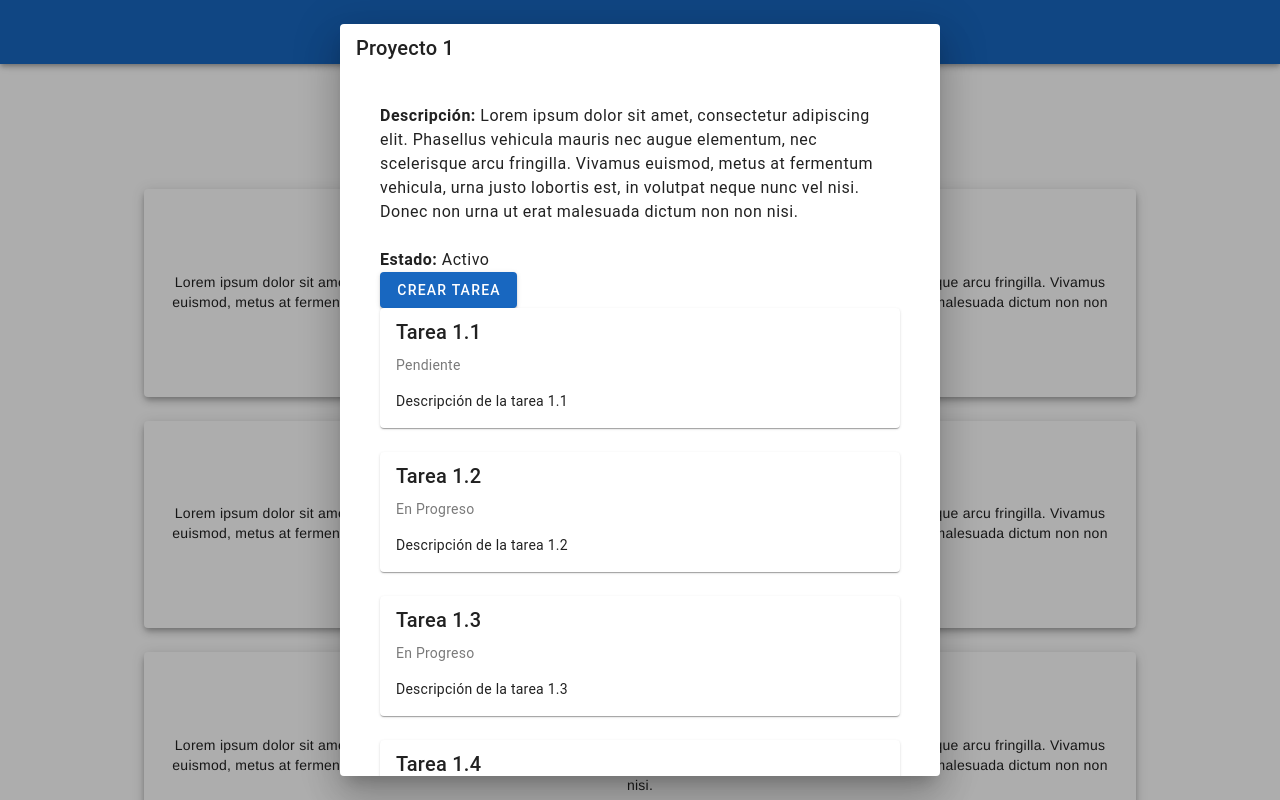
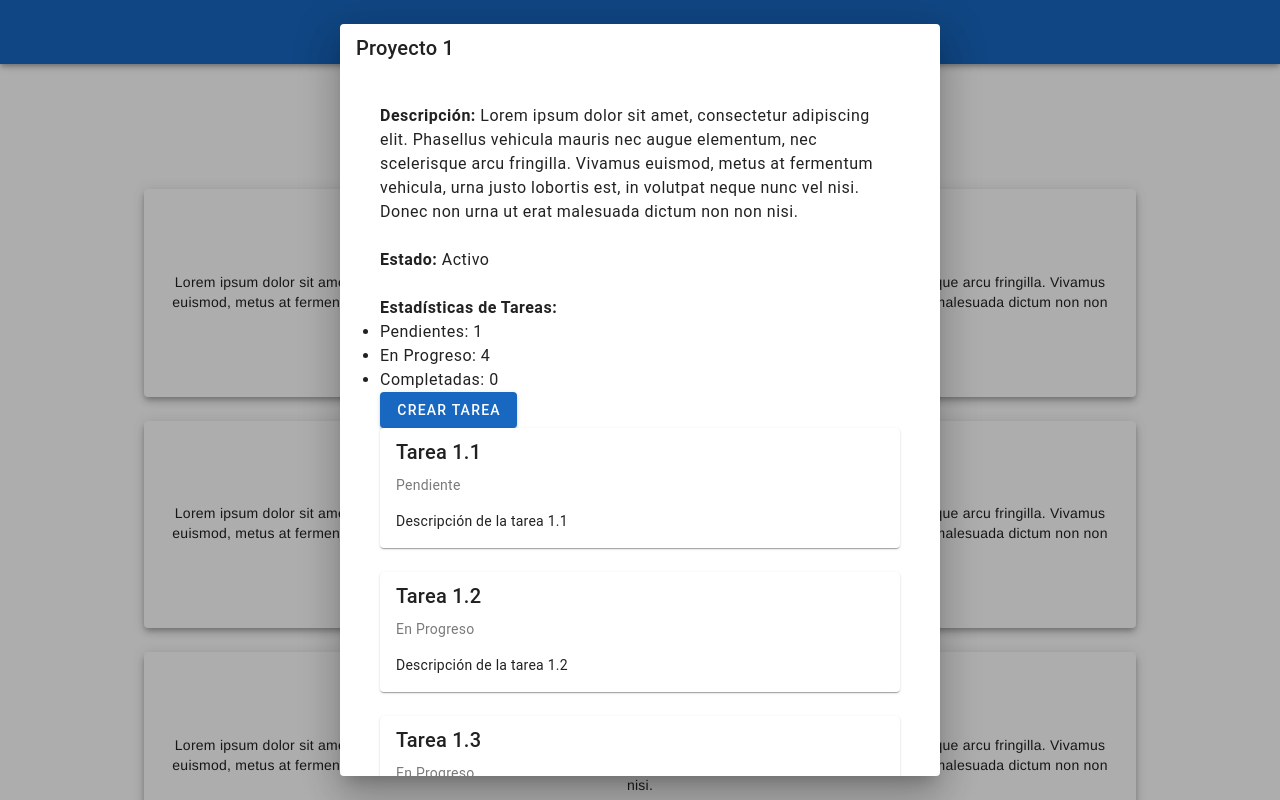
Before and after one commit to JulianDGP/project-manager, a Vue app: page / in a window 1280 px wide. Both pictures are taken after a click on the element 640 px from the left and 292 px from the top of the page. Built offline with nearby package versions, Linux system fonts and the light colour scheme.

Commit message:
funcionalidades de tareas y estadisticas de tareas

```diff
--- a/src/components/ProjectDetailsModal.vue
+++ b/src/components/ProjectDetailsModal.vue
@@ -21,6 +21,21 @@
               <p><strong>Estado:</strong> {{ project.active }}</p>
             </v-col>
           </v-row>
+
+
+          <!-- Mostrar estadísticas de las tareas -->
+          <v-row v-if="project.tasks && project.tasks.length">
+            <v-col cols="12">
+              <p><strong>Estadísticas de Tareas:</strong></p>
+              <ul>
+                <li>Pendientes: {{ taskStatistics.pending }}</li>
+                <li>En Progreso: {{ taskStatistics.inProgress }}</li>
+                <li>Completadas: {{ taskStatistics.completed }}</li>
+              </ul>
+            </v-col>
+          </v-row>
+
+
           <!-- Botón para abrir el modal de creación de tareas -->
           <v-btn color="primary" @click="openCreateTaskModal">Crear Tarea</v-btn>
 
@@ -69,6 +84,23 @@ export default {
   components: {
     CreateTaskModal
   },
+  computed:{
+    taskStatistics(){
+      const stats ={
+        pending: 0,
+        inProgress: 0,
+        completed: 0
+      };
+      if(this.project.tasks){
+        this.project.tasks.forEach(task =>{
+          if(task.status === 'Pendiente') stats.pending++;
+          if(task.status === 'En Progreso') stats.inProgress++;
+          if(task.status === 'Completada') stats.completed++;
+        });
+      }
+      return stats;
+    }
+  },
   methods: {
     open() {
       this.dialog = true;
@@ -82,8 +114,8 @@ export default {
         this.$refs.createTaskModal.open(); // Abrir el modal de creación de tareas
       }
     },
-    addTask(newTask){
-      if(!this.project.tasks){ // Método para añadir una nueva tarea al proyecto
+    addTask(newTask) {
+      if (!this.project.tasks) { // Método para añadir una nueva tarea al proyecto
         this.project.tasks = [];
       }
       newTask.id = this.project.tasks.length + 1; // Asignar un ID único a la tarea
```
